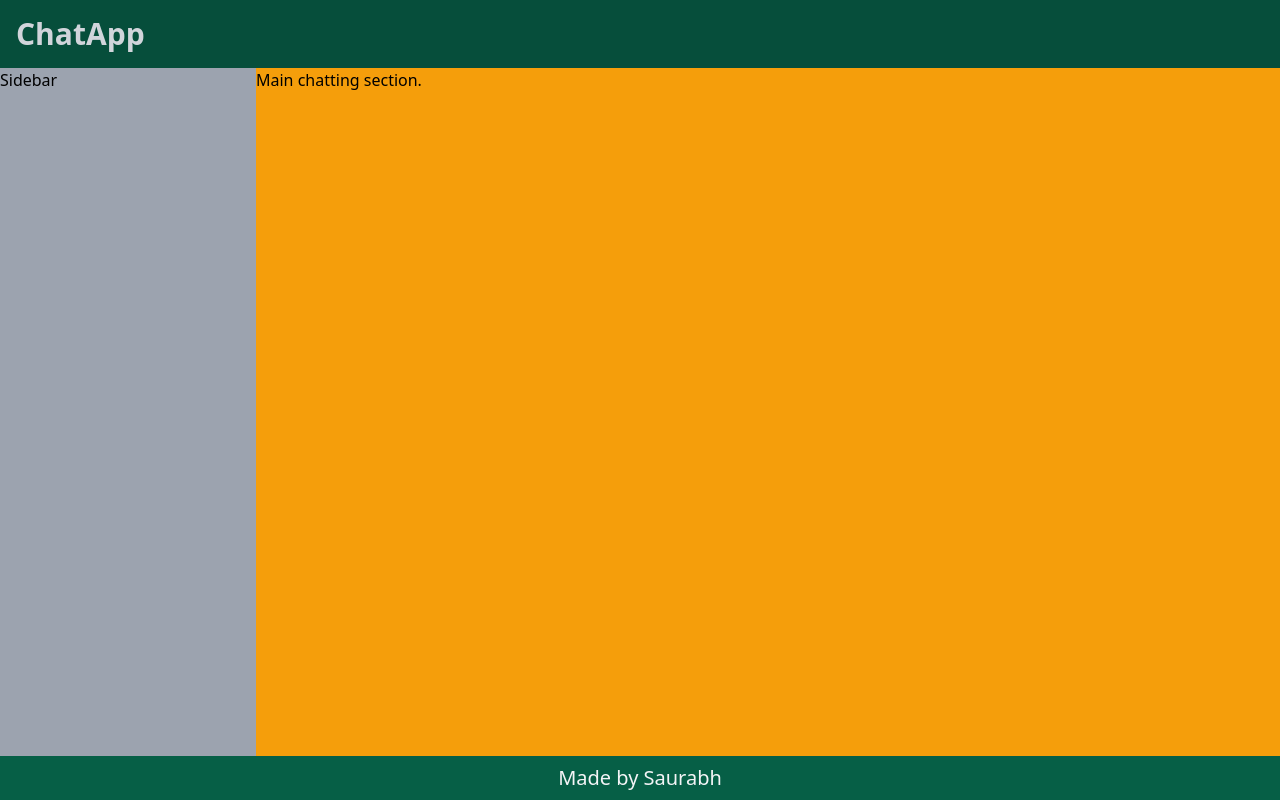
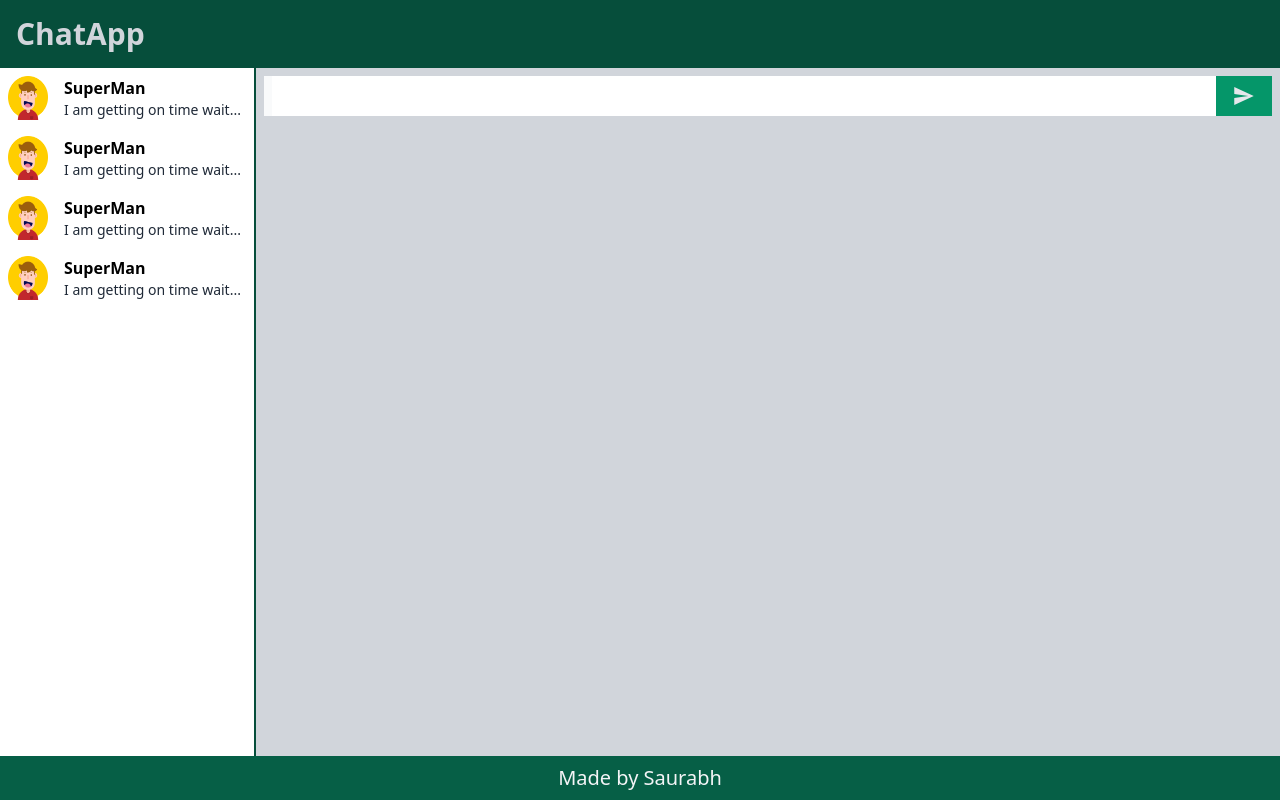
Before and after one commit to saurabhmehta1601/chat-app, a Next.js app: page / in a window 1280 px wide. Built offline with nearby package versions, Linux system fonts and the light colour scheme.

Commit message:
feat: add ui components
add ChatInput and styles

```diff
--- a/components/Chat.tsx
+++ b/components/Chat.tsx
@@ -4,7 +4,7 @@ import ChattingSection from "./ChattingSection"
 
 const ChatArea = () => {
     return (
-        <div className="flex-1 flex">
+        <div className="flex-1 flex ">
                 <ChatSidebar />
                 <ChattingSection />
         </div>
--- /dev/null
+++ b/components/ChatInputBox.tsx
@@ -0,0 +1,15 @@
+import React from 'react'
+import {IoMdSend } from "react-icons/io"
+
+const ChatInputBox = () => {
+    return (
+        <div className="flex pl-2 m-2 bg-gray-50 ">
+           <input type="text" className=" flex-1 p-2" />
+           <div className="bg-green-600 px-4 grid items-center">
+                <IoMdSend className=" text-2xl text-gray-200"/>
+           </div>
+        </div>
+    )
+}
+
+export default ChatInputBox
--- a/components/ChatSidebar.tsx
+++ b/components/ChatSidebar.tsx
@@ -1,9 +1,23 @@
 import React from 'react'
+import Image from "next/image"
+
+const SidebarChat  = () => {
+   return (<div className="flex hover:bg-green-300 p-2">
+        <Image src="/images/avatar.png" alt="chat-person" width={40} height={40} />
+        <div className="flex flex-col  pl-4 flex-1">
+            <div className="font-bold">SuperMan</div>
+            <div className="text-sm text-gray-800">I am getting on time wait...</div>
+        </div>
+    </div>)
+}
 
 const ChatSidebar = () => {
     return (
-        <div className="w-1/5 bg-gray-400">
-            Sidebar
+        <div className="w-1/5  border-r-2 border-green-900 ">
+            <SidebarChat />
+            <SidebarChat />
+            <SidebarChat />
+            <SidebarChat />
         </div>
     )
 }
--- a/components/ChattingSection.tsx
+++ b/components/ChattingSection.tsx
@@ -1,9 +1,10 @@
+import ChatInputBox from "./ChatInputBox"
 import React from 'react'
 
 const ChatSection = () => {
     return (
-        <div className="bg-yellow-500 flex-1">
-           Main chatting section.
+        <div className=" flex-1 bg-gray-300 ">
+            <ChatInputBox />
         </div>
     )
 }
--- a/package.json
+++ b/package.json
@@ -13,7 +13,8 @@
     "@apollo/client": "^3.4.11",
     "next": "11.1.2",
     "react": "17.0.2",
-    "react-dom": "17.0.2"
+    "react-dom": "17.0.2",
+    "react-icons": "^4.2.0"
   },
   "devDependencies": {
     "@types/react": "17.0.20",
--- a/pages/index.tsx
+++ b/pages/index.tsx
@@ -3,13 +3,12 @@ import Footer from '../components/Footer'
 import Header from "../components/Header"
 import Chat from "../components/Chat"
 
-
 const Home: NextPage = () => {
   return (
-    <div className="flex flex-col min-h-screen ">
-      <Header />
-      <Chat />
-      <Footer />
+    <div className="flex flex-col h-screen ">
+        <Header />
+        <Chat />
+        <Footer />
     </div>
   )
 }
```
Also changed, not shown: public/images/avatar.png (added), 1 other file (tests, documents, lock files or other folders).
